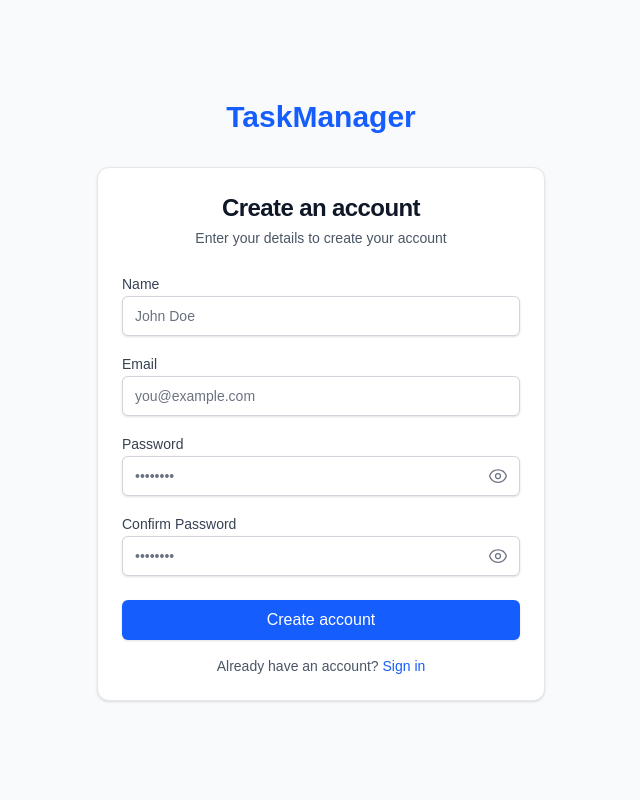
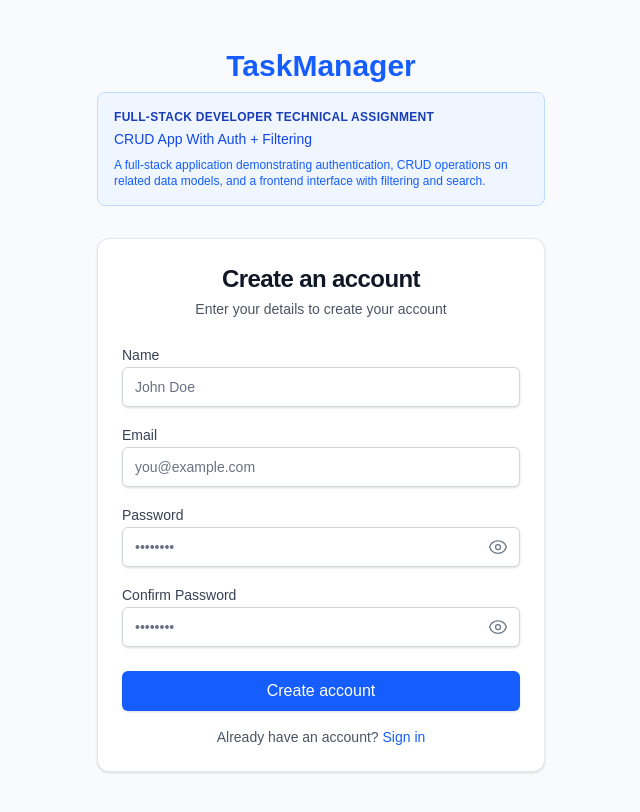
Before and after one commit to InfoDasher/task-manager, a Next.js app: page /register in a window 1280 px wide. Shown: the top 812 px of the page, without its empty margins (319-959 px from the left). Built offline with nearby package versions, Linux system fonts and the light colour scheme.

Commit message:
feat: Add assignment context branding to auth pages
- Display 'Full-Stack Developer Technical Assignment' header
- Show 'CRUD App With Auth + Filtering' subtitle
- Add brief description of assignment objectives
- Clearly identifies this as a custom-built solution, not a template

```diff
--- a/src/app/(auth)/login/page.tsx
+++ b/src/app/(auth)/login/page.tsx
@@ -11,7 +11,11 @@ import { Card, CardContent, CardDescription, CardFooter, CardHeader, CardTitle }
 function EyeIcon({ className }: { className?: string }) {
   return (
     <svg xmlns="http://www.w3.org/2000/svg" fill="none" viewBox="0 0 24 24" strokeWidth={1.5} stroke="currentColor" className={className}>
-      <path strokeLinecap="round" strokeLinejoin="round" d="M2.036 12.322a1.012 1.012 0 0 1 0-.639C3.423 7.51 7.36 4.5 12 4.5c4.638 0 8.573 3.007 9.963 7.178.07.207.07.431 0 .639C20.577 16.49 16.64 19.5 12 19.5c-4.638 0-8.573-3.007-9.963-7.178Z" />
+      <path
+        strokeLinecap="round"
+        strokeLinejoin="round"
+        d="M2.036 12.322a1.012 1.012 0 0 1 0-.639C3.423 7.51 7.36 4.5 12 4.5c4.638 0 8.573 3.007 9.963 7.178.07.207.07.431 0 .639C20.577 16.49 16.64 19.5 12 19.5c-4.638 0-8.573-3.007-9.963-7.178Z"
+      />
       <path strokeLinecap="round" strokeLinejoin="round" d="M15 12a3 3 0 1 1-6 0 3 3 0 0 1 6 0Z" />
     </svg>
   );
@@ -20,7 +24,11 @@ function EyeIcon({ className }: { className?: string }) {
 function EyeSlashIcon({ className }: { className?: string }) {
   return (
     <svg xmlns="http://www.w3.org/2000/svg" fill="none" viewBox="0 0 24 24" strokeWidth={1.5} stroke="currentColor" className={className}>
-      <path strokeLinecap="round" strokeLinejoin="round" d="M3.98 8.223A10.477 10.477 0 0 0 1.934 12C3.226 16.338 7.244 19.5 12 19.5c.993 0 1.953-.138 2.863-.395M6.228 6.228A10.451 10.451 0 0 1 12 4.5c4.756 0 8.773 3.162 10.065 7.498a10.522 10.522 0 0 1-4.293 5.774M6.228 6.228 3 3m3.228 3.228 3.65 3.65m7.894 7.894L21 21m-3.228-3.228-3.65-3.65m0 0a3 3 0 1 0-4.243-4.243m4.242 4.242L9.88 9.88" />
+      <path
+        strokeLinecap="round"
+        strokeLinejoin="round"
+        d="M3.98 8.223A10.477 10.477 0 0 0 1.934 12C3.226 16.338 7.244 19.5 12 19.5c.993 0 1.953-.138 2.863-.395M6.228 6.228A10.451 10.451 0 0 1 12 4.5c4.756 0 8.773 3.162 10.065 7.498a10.522 10.522 0 0 1-4.293 5.774M6.228 6.228 3 3m3.228 3.228 3.65 3.65m7.894 7.894L21 21m-3.228-3.228-3.65-3.65m0 0a3 3 0 1 0-4.243-4.243m4.242 4.242L9.88 9.88"
+      />
     </svg>
   );
 }
@@ -60,10 +68,17 @@ export default function LoginPage() {
 
   return (
     <div className="min-h-screen flex flex-col items-center justify-center bg-gray-50 py-12 px-4 sm:px-6 lg:px-8">
-      {/* App Branding */}
-      <Link href="/" className="mb-8">
-        <span className="text-3xl font-bold text-blue-600">TaskManager</span>
-      </Link>
+      {/* Assignment Context */}
+      <div className="mb-8 text-center max-w-md">
+        <h1 className="text-3xl font-bold text-blue-600 mb-2">TaskManager</h1>
+        <div className="bg-blue-50 border border-blue-200 rounded-lg p-4 text-left">
+          <p className="text-xs font-semibold text-blue-800 uppercase tracking-wide mb-1">Full-Stack Developer Technical Assignment</p>
+          <p className="text-sm font-medium text-blue-700">CRUD App With Auth + Filtering</p>
+          <p className="text-xs text-blue-600 mt-2">
+            A full-stack application demonstrating authentication, CRUD operations on related data models, and a frontend interface with filtering and search.
+          </p>
+        </div>
+      </div>
 
       <Card className="w-full max-w-md">
         <CardHeader className="space-y-1">
--- a/src/app/(auth)/register/page.tsx
+++ b/src/app/(auth)/register/page.tsx
@@ -11,7 +11,11 @@ import { Card, CardContent, CardDescription, CardFooter, CardHeader, CardTitle }
 function EyeIcon({ className }: { className?: string }) {
   return (
     <svg xmlns="http://www.w3.org/2000/svg" fill="none" viewBox="0 0 24 24" strokeWidth={1.5} stroke="currentColor" className={className}>
-      <path strokeLinecap="round" strokeLinejoin="round" d="M2.036 12.322a1.012 1.012 0 0 1 0-.639C3.423 7.51 7.36 4.5 12 4.5c4.638 0 8.573 3.007 9.963 7.178.07.207.07.431 0 .639C20.577 16.49 16.64 19.5 12 19.5c-4.638 0-8.573-3.007-9.963-7.178Z" />
+      <path
+        strokeLinecap="round"
+        strokeLinejoin="round"
+        d="M2.036 12.322a1.012 1.012 0 0 1 0-.639C3.423 7.51 7.36 4.5 12 4.5c4.638 0 8.573 3.007 9.963 7.178.07.207.07.431 0 .639C20.577 16.49 16.64 19.5 12 19.5c-4.638 0-8.573-3.007-9.963-7.178Z"
+      />
       <path strokeLinecap="round" strokeLinejoin="round" d="M15 12a3 3 0 1 1-6 0 3 3 0 0 1 6 0Z" />
     </svg>
   );
@@ -20,7 +24,11 @@ function EyeIcon({ className }: { className?: string }) {
 function EyeSlashIcon({ className }: { className?: string }) {
   return (
     <svg xmlns="http://www.w3.org/2000/svg" fill="none" viewBox="0 0 24 24" strokeWidth={1.5} stroke="currentColor" className={className}>
-      <path strokeLinecap="round" strokeLinejoin="round" d="M3.98 8.223A10.477 10.477 0 0 0 1.934 12C3.226 16.338 7.244 19.5 12 19.5c.993 0 1.953-.138 2.863-.395M6.228 6.228A10.451 10.451 0 0 1 12 4.5c4.756 0 8.773 3.162 10.065 7.498a10.522 10.522 0 0 1-4.293 5.774M6.228 6.228 3 3m3.228 3.228 3.65 3.65m7.894 7.894L21 21m-3.228-3.228-3.65-3.65m0 0a3 3 0 1 0-4.243-4.243m4.242 4.242L9.88 9.88" />
+      <path
+        strokeLinecap="round"
+        strokeLinejoin="round"
+        d="M3.98 8.223A10.477 10.477 0 0 0 1.934 12C3.226 16.338 7.244 19.5 12 19.5c.993 0 1.953-.138 2.863-.395M6.228 6.228A10.451 10.451 0 0 1 12 4.5c4.756 0 8.773 3.162 10.065 7.498a10.522 10.522 0 0 1-4.293 5.774M6.228 6.228 3 3m3.228 3.228 3.65 3.65m7.894 7.894L21 21m-3.228-3.228-3.65-3.65m0 0a3 3 0 1 0-4.243-4.243m4.242 4.242L9.88 9.88"
+      />
     </svg>
   );
 }
@@ -89,10 +97,17 @@ export default function RegisterPage() {
 
   return (
     <div className="min-h-screen flex flex-col items-center justify-center bg-gray-50 py-12 px-4 sm:px-6 lg:px-8">
-      {/* App Branding */}
-      <Link href="/" className="mb-8">
-        <span className="text-3xl font-bold text-blue-600">TaskManager</span>
-      </Link>
+      {/* Assignment Context */}
+      <div className="mb-8 text-center max-w-md">
+        <h1 className="text-3xl font-bold text-blue-600 mb-2">TaskManager</h1>
+        <div className="bg-blue-50 border border-blue-200 rounded-lg p-4 text-left">
+          <p className="text-xs font-semibold text-blue-800 uppercase tracking-wide mb-1">Full-Stack Developer Technical Assignment</p>
+          <p className="text-sm font-medium text-blue-700">CRUD App With Auth + Filtering</p>
+          <p className="text-xs text-blue-600 mt-2">
+            A full-stack application demonstrating authentication, CRUD operations on related data models, and a frontend interface with filtering and search.
+          </p>
+        </div>
+      </div>
 
       <Card className="w-full max-w-md">
         <CardHeader className="space-y-1">
```
